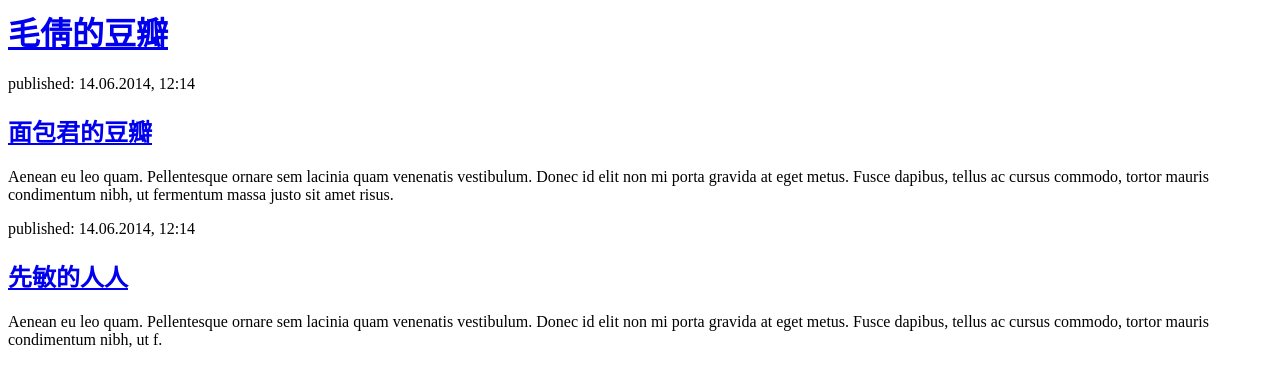
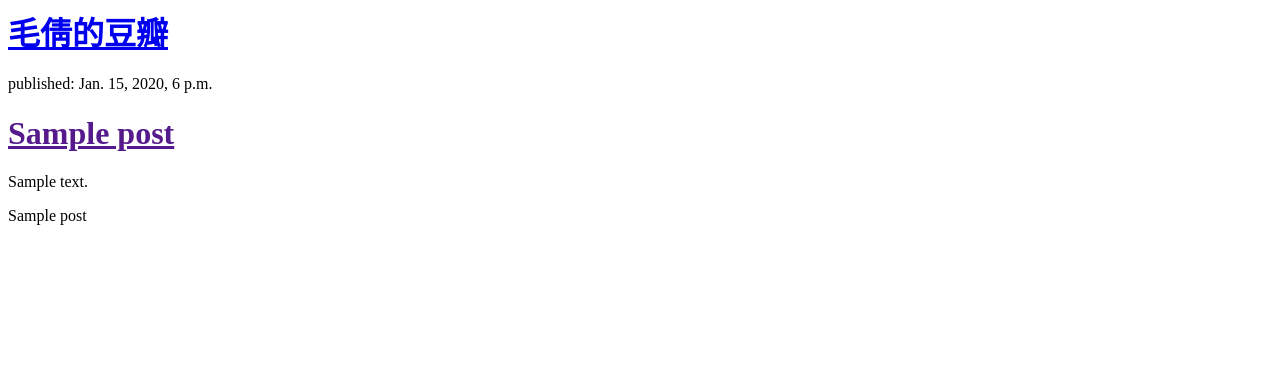
Before and after one commit to loveohno13/DjangoBlog, a Django app: template blog/templates/blog/post_list.html in a window 1280 px wide. Shown: the top 387 px of the page. Run offline with Django 3.2, Linux system fonts and the light colour scheme; the template is opened without the code that fills it: values that come from a table or form of the project are taken from there, others are empty; tables that the repository leaves empty hold one stand-in row (values such as "Sample post").

Commit message:
Modified templates to display from database.

```diff
--- a/blog/templates/blog/post_list.html
+++ b/blog/templates/blog/post_list.html
@@ -3,20 +3,19 @@
         <title>Django Girls blog</title>
     </head>
     <body>
+
         <div>
             <h1><a href="http://www.douban.com/people/2995161/">毛倩的豆瓣</a></h1>
-        </div>
 
-        <div>
-            <p>published: 14.06.2014, 12:14</p>
-            <h2><a href="http://www.douban.com/people/QJING/">面包君的豆瓣</a></h2>
-            <p>Aenean eu leo quam. Pellentesque ornare sem lacinia quam venenatis vestibulum. Donec id elit non mi porta gravida at eget metus. Fusce dapibus, tellus ac cursus commodo, tortor mauris condimentum nibh, ut fermentum massa justo sit amet risus.</p>
-        </div>
+        {% for post in posts %}
+            <div>
+                <p>published: {{post.published_date }}</p>
+                <h1><a href="">{{ post.title }} </a></h1>
+                <p>{{ post.text|linebreaks }}</p>
+            </div>
+            {{post}}
+        {% endfor %}
 
-        <div>
-            <p>published: 14.06.2014, 12:14</p>
-            <h2><a href="http://status.renren.com/status/v7/223128228">先敏的人人</a></h2>
-            <p>Aenean eu leo quam. Pellentesque ornare sem lacinia quam venenatis vestibulum. Donec id elit non mi porta gravida at eget metus. Fusce dapibus, tellus ac cursus commodo, tortor mauris condimentum nibh, ut f.</p>
-        </div>
+
     </body>
 </html>
--- a/blog/views.py
+++ b/blog/views.py
@@ -1,5 +1,8 @@
 from django.shortcuts import render
+from django.utils import timezone
+from .models import Post
 
 # Create your views here.
 def post_list(request):
-	return render(request, 'blog/post_list.html', {})
+	posts = Post.objects.filter(published_date__lte=timezone.now()).order_by('published_date')
+	return render(request, 'blog/post_list.html', {'posts': posts})
```
